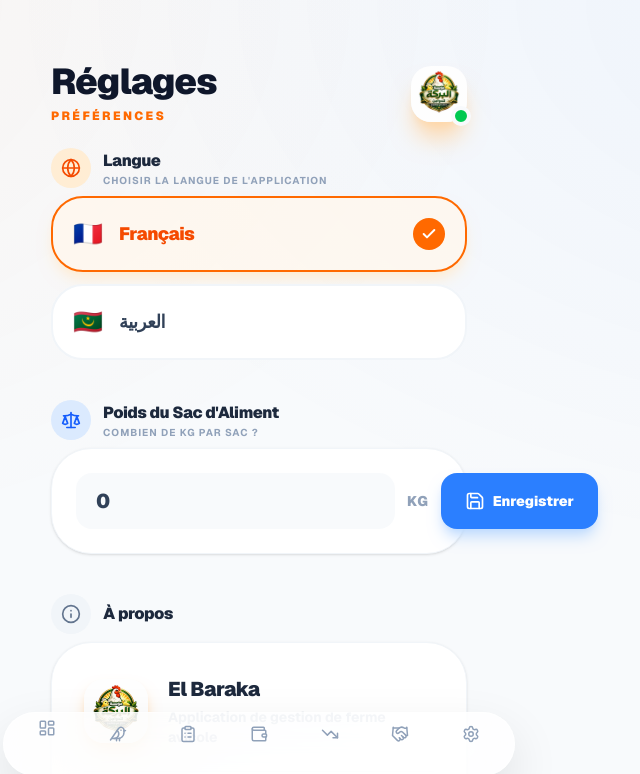
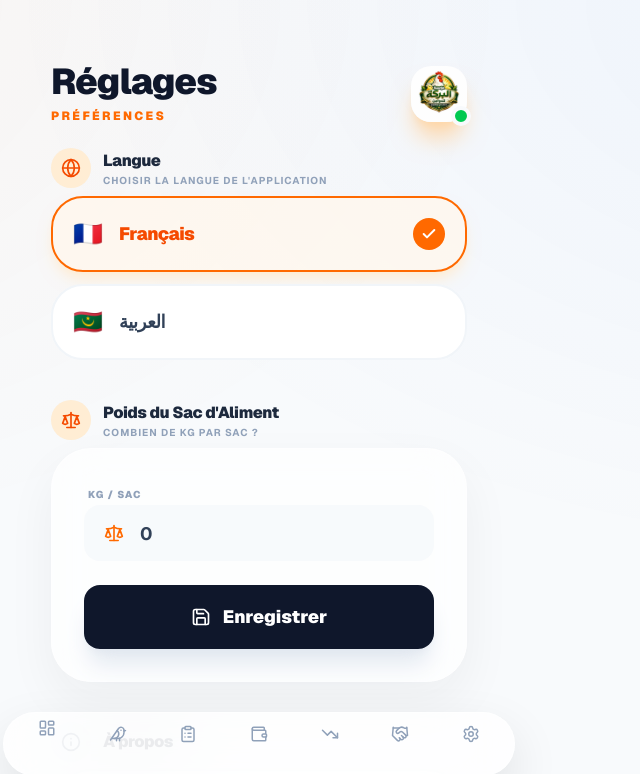
Before and after one commit to MedElMostapha/el-baraka, a Next.js app: page /en/settings in a window 1280 px wide. Shown: the top 774 px of the page, without its empty margins (381-1021 px from the left). Built offline with nearby package versions, Linux system fonts and the light colour scheme; no server answers; the database is empty.

Commit message:
fix settings kgPerSac design to match system theme

```diff
--- a/components/SettingsClient.tsx
+++ b/components/SettingsClient.tsx
@@ -83,8 +83,8 @@ export default function SettingsClient({ kgPerSac: initialKgPerSac }: { kgPerSac
         {/* Kg Per Sac Setting */}
         <section className="space-y-4">
           <div className="flex items-center gap-3 mb-2">
-            <div className="w-10 h-10 bg-blue-100 rounded-full flex items-center justify-center">
-              <Scale className="w-5 h-5 text-blue-600" />
+            <div className="w-10 h-10 bg-orange-100 rounded-full flex items-center justify-center">
+              <Scale className="w-5 h-5 text-orange-600" />
             </div>
             <div>
               <h2 className="font-black text-slate-800 tracking-tight">{t('kgPerSac')}</h2>
@@ -92,18 +92,25 @@ export default function SettingsClient({ kgPerSac: initialKgPerSac }: { kgPerSac
             </div>
           </div>
 
-          <div className="bg-white p-6 rounded-[2.5rem] border border-slate-100 shadow-sm">
-            <div className="flex items-center gap-3">
+          <div className="bg-white/70 backdrop-blur-xl p-8 rounded-[2.5rem] shadow-[0_20px_50px_rgba(0,0,0,0.05)] border border-white/40">
+            <div className="space-y-6">
+              <div className="space-y-2">
+                <label className="text-[10px] font-black text-slate-400 uppercase tracking-widest ml-1">kg / Sac</label>
+                <div className="relative">
+                  <div className="absolute left-5 top-1/2 -translate-y-1/2 pointer-events-none">
+                    <Scale className="w-5 h-5 text-orange-500" />
+                  </div>
                   <input
                     type="number"
                     step="0.1"
                     min="0"
                     value={kgPerSac}
                     onChange={(e) => setKgPerSacLocal(parseFloat(e.target.value) || 0)}
-                className="flex-1 h-14 px-5 rounded-2xl border-none bg-slate-100/50 text-xl font-black text-slate-700 outline-none"
+                    className="w-full h-14 pl-14 pr-6 rounded-2xl border-none bg-slate-100/50 text-lg font-bold text-slate-700 outline-none"
                     placeholder="0"
                   />
-              <span className="text-sm font-black text-slate-400 uppercase tracking-wider">kg</span>
+                </div>
+              </div>
               <button
                 onClick={async () => {
                   setSaving(true);
@@ -112,10 +119,9 @@ export default function SettingsClient({ kgPerSac: initialKgPerSac }: { kgPerSac
                   router.refresh();
                 }}
                 disabled={saving}
-                className="h-14 px-6 bg-blue-500 text-white font-black rounded-2xl flex items-center gap-2 active:scale-95 transition-all shadow-lg shadow-blue-200"
+                className="w-full h-14 md:h-16 bg-slate-900 text-white text-base md:text-lg font-black rounded-2xl flex items-center justify-center gap-3 active:scale-95 transition-all shadow-xl shadow-slate-200"
               >
-                {saving ? <Loader2 className="w-5 h-5 animate-spin" /> : <Save className="w-5 h-5" />}
-                <span className="text-sm">{t('save')}</span>
+                {saving ? <Loader2 className="w-6 h-6 animate-spin" /> : <><Save className="w-5 h-5" /><span>{t('save')}</span></>}
               </button>
             </div>
           </div>
```
Lines whose indentation alone changed are shown as unchanged.
